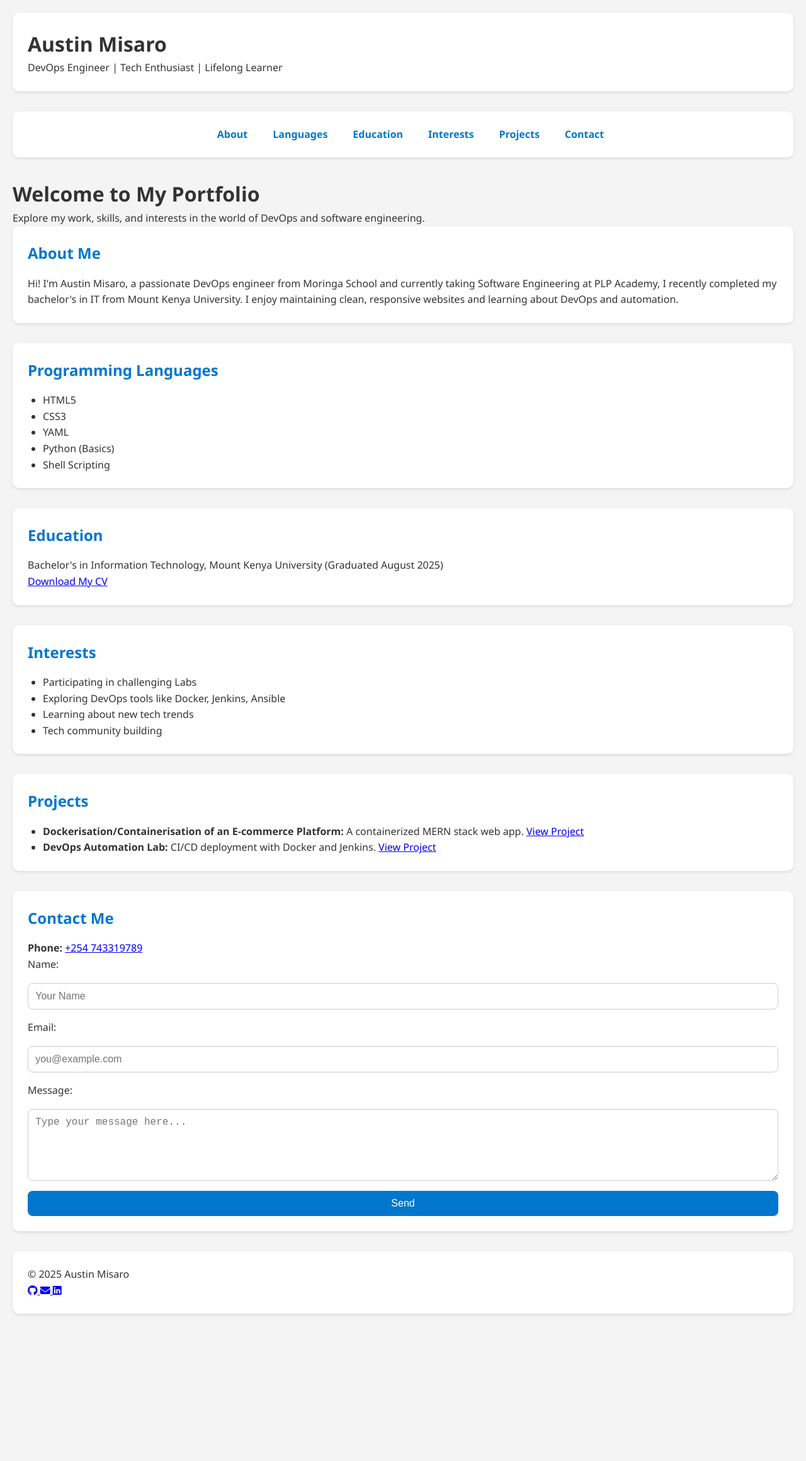
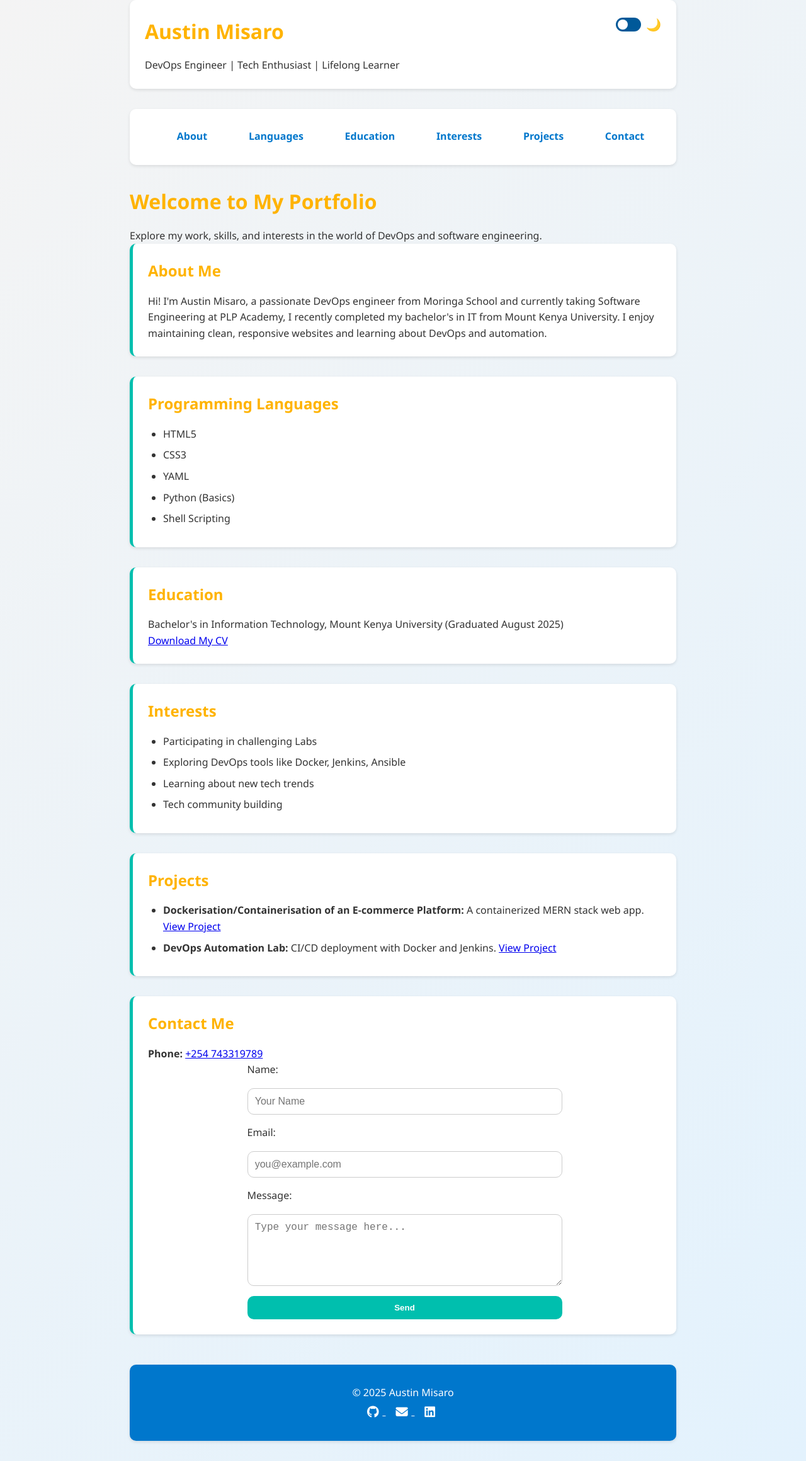
Before and after one commit to Austill/portfolio-site, a plain HTML site: page index.html in a window 1280 px wide. Shown: the whole page at 63% size. Before the commit the page ends 2138 px from the top, so only its background shows below. Drawn offline with Linux system fonts and the light colour scheme.

```diff
--- a/index.html
+++ b/index.html
@@ -8,10 +8,17 @@
   <link rel="stylesheet" href="https://cdnjs.cloudflare.com/ajax/libs/font-awesome/6.4.2/css/all.min.css" />
 </head>
 <body>
+<div class="container">
 
   <header>
+    <label class="theme-switch" aria-label="Toggle dark mode">
+    <input type="checkbox" id="dark-toggle" />
+    <span class="slider"></span>
+    <span class="theme-icon"></span>
+</label>
     <h1>Austin Misaro</h1>
     <p>DevOps Engineer | Tech Enthusiast | Lifelong Learner</p>
+
   </header>
 
   <nav aria-label="Main Navigation">
@@ -46,7 +53,7 @@
   <section id="education">
     <h2>Education</h2>
     <p>Bachelor's in Information Technology, Mount Kenya University (Graduated August 2025)</p>
-    <a href="assets/Austin_Misaro_CV.pdf" download>Download My CV</a>
+    <a href="assets/Austin_Misaro_CV.docx" download>Download My CV</a>
   </section>
 
   <section id="interests">
@@ -102,6 +109,6 @@
       </a>
     </p>
   </footer>
-
+</div>
 </body>
 </html>
--- a/style.css
+++ b/style.css
@@ -1,3 +1,18 @@
+/* CSS Variables */
+:root {
+  --primary-color: #0077cc;
+  --secondary-color: #005999;
+  --accent-color: #ffb300;
+  --accent-color-2: #00bfae;
+  --background: #f4f4f4;
+  --text-color: #333;
+  --card-bg: #fff;
+  --shadow: 0 2px 5px rgba(0,0,0,0.1);
+  --border-radius: 10px;
+  --transition: 0.3s ease;
+}
+
+/* Reset + Base */
 * {
   margin: 0;
   padding: 0;
@@ -7,58 +22,247 @@
 body {
   font-family: 'Segoe UI', sans-serif;
   line-height: 1.6;
-  background: #f4f4f4;
-  color: #333;
-  padding: 20px;
+  background: linear-gradient(135deg, var(--background) 0%, #e3f2fd 100%);
+  color: var(--text-color);
+  padding: 0;
+  scroll-behavior: smooth;
 }
 
+/* Container */
+.container {
+  max-width: 900px;
+  margin: 0 auto;
+  padding: 0 1rem;
+}
+
+/* Theme Switch Styles */
+.theme-switch {
+  display: inline-flex;
+  align-items: center;
+  cursor: pointer;
+  user-select: none;
+  margin-left: auto;
+  float: right;
+  position: relative;
+  margin-bottom: 1rem;
+}
+
+.theme-switch input {
+  display: none;
+}
+
+.theme-switch .slider {
+  width: 40px;
+  height: 22px;
+  background: var(--secondary-color);
+  border-radius: 22px;
+  position: relative;
+  transition: background 0.3s;
+  margin-right: 0.5em;
+  display: inline-block;
+}
+
+.theme-switch .slider::before {
+  content: "";
+  position: absolute;
+  left: 3px;
+  top: 3px;
+  width: 16px;
+  height: 16px;
+  background: #fff;
+  border-radius: 50%;
+  transition: transform 0.3s;
+}
+
+.theme-switch input:checked + .slider {
+  background: var(--accent-color-2);
+}
+
+.theme-switch input:checked + .slider::before {
+  transform: translateX(18px);
+}
+
+.theme-switch .theme-icon::before {
+  content: "🌙";
+  font-size: 1.2em;
+  transition: content 0.3s;
+}
+
+.theme-switch input:checked ~ .theme-icon::before {
+  content: "☀️";
+}
+
+/* Dark mode using :has() */
+body:has(#dark-toggle:checked) {
+  --primary-color: #90caf9;
+  --secondary-color: #64b5f6;
+  --accent-color: #ffd54f;
+  --accent-color-2: #00bfae;
+  --background: #121212;
+  --text-color: #e0e0e0;
+  --card-bg: #1e1e1e;
+  --shadow: 0 2px 5px rgba(255,255,255,0.05);
+  background: linear-gradient(135deg, #121212 0%, #232526 100%);
+}
+
+/* Layout Sections */
 header, nav, section, footer {
   margin-bottom: 2rem;
-  background: #fff;
+  background: var(--card-bg);
   padding: 1.5rem;
-  border-radius: 10px;
-  box-shadow: 0 2px 5px rgba(0,0,0,0.1);
+  border-radius: var(--border-radius);
+  box-shadow: var(--shadow);
+  animation: fadeInUp 0.6s ease-out forwards;
 }
 
+/* Animations */
+@keyframes fadeInUp {
+  from {
+    opacity: 0;
+    transform: translateY(20px);
+  }
+  to {
+    opacity: 1;
+    transform: translateY(0);
+  }
+}
+
+/* Accent border for sections */
+section {
+  border-left: 5px solid var(--accent-color-2);
+}
+body:has(#dark-toggle:checked) section {
+  border-left: 5px solid var(--accent-color);
+}
+
+/* Headings */
+h1, h2, h3 {
+  color: var(--accent-color);
+  margin-bottom: 1rem;
+}
+
+/* Navigation */
 nav ul {
   display: flex;
   gap: 1rem;
   list-style: none;
   justify-content: center;
   flex-wrap: wrap;
+  padding: 0;
 }
 
 nav a {
   text-decoration: none;
-  color: #0077cc;
+  color: var(--primary-color);
   font-weight: bold;
+  padding: 0.4rem 0.8rem;
+  border-radius: var(--border-radius);
+  transition: background 0.3s, color 0.3s, transform 0.3s;
 }
 
-section h2 {
-  margin-bottom: 1rem;
-  color: #0077cc;
+nav a:hover,
+nav a:focus {
+  background: var(--accent-color-2);
+  color: #fff;
+  transform: translateY(-2px) scale(1.05);
+  text-decoration: none;
 }
 
-ul li {
-  margin-left: 1.5rem;
-}
-
+/* Forms */
 form {
+  max-width: 500px;
+  width: 100%;
+  margin: 0 auto;
   display: flex;
   flex-direction: column;
   gap: 1rem;
 }
 
-input, textarea, button {
+input, textarea {
+  width: 100%;
+  max-width: 100%;
+  box-sizing: border-box;
   padding: 0.7rem;
   font-size: 1rem;
   border: 1px solid #ccc;
-  border-radius: 8px;
+  border-radius: var(--border-radius);
+  transition: border-color 0.3s, box-shadow 0.3s;
+}
+
+input:focus, textarea:focus {
+  outline: none;
+  border-color: var(--primary-color);
+  box-shadow: 0 0 0 2px rgba(0,119,204,0.2);
 }
 
 button {
-  background-color: #0077cc;
+  background: var(--accent-color-2);
   color: white;
   border: none;
+  padding: 0.7rem;
+  border-radius: var(--border-radius);
   cursor: pointer;
+  font-weight: bold;
+  transition: background 0.3s, color 0.3s, transform 0.3s;
 }
+
+button:hover, button:focus {
+  background: var(--accent-color);
+  color: #fff;
+  transform: translateY(-2px) scale(1.03);
+}
+
+button:active {
+  transform: scale(0.98);
+}
+
+/* Lists */
+ul li {
+  margin: 0.5rem 0 0.5rem 1.5rem;
+}
+
+/* Footer */
+footer {
+  text-align: center;
+  background: var(--primary-color);
+  color: #fff;
+  padding: 2rem;
+  border-radius: var(--border-radius);
+  margin-top: 3rem;
+}
+
+footer a {
+  color: #fff;
+  margin: 0 0.5rem;
+  font-size: 1.2rem;
+  transition: color 0.3s;
+}
+
+footer a:hover {
+  color: #ffd700;
+}
+
+/* Icon Alignment */
+i.fab, i.fas {
+  margin-right: 0.3em;
+  vertical-align: middle;
+}
+
+/* Responsive Design */
+@media (max-width: 700px) {
+  .container {
+    padding: 0 0.5rem;
+  }
+  header, nav, section, footer {
+    padding: 1rem;
+    margin-bottom: 1rem;
+  }
+  nav ul {
+    flex-direction: column;
+    align-items: center;
+    gap: 0.5rem;
+  }
+  form {
+    max-width: 100%;
+  }
+}
```
Also changed, not shown: 3 other files.
